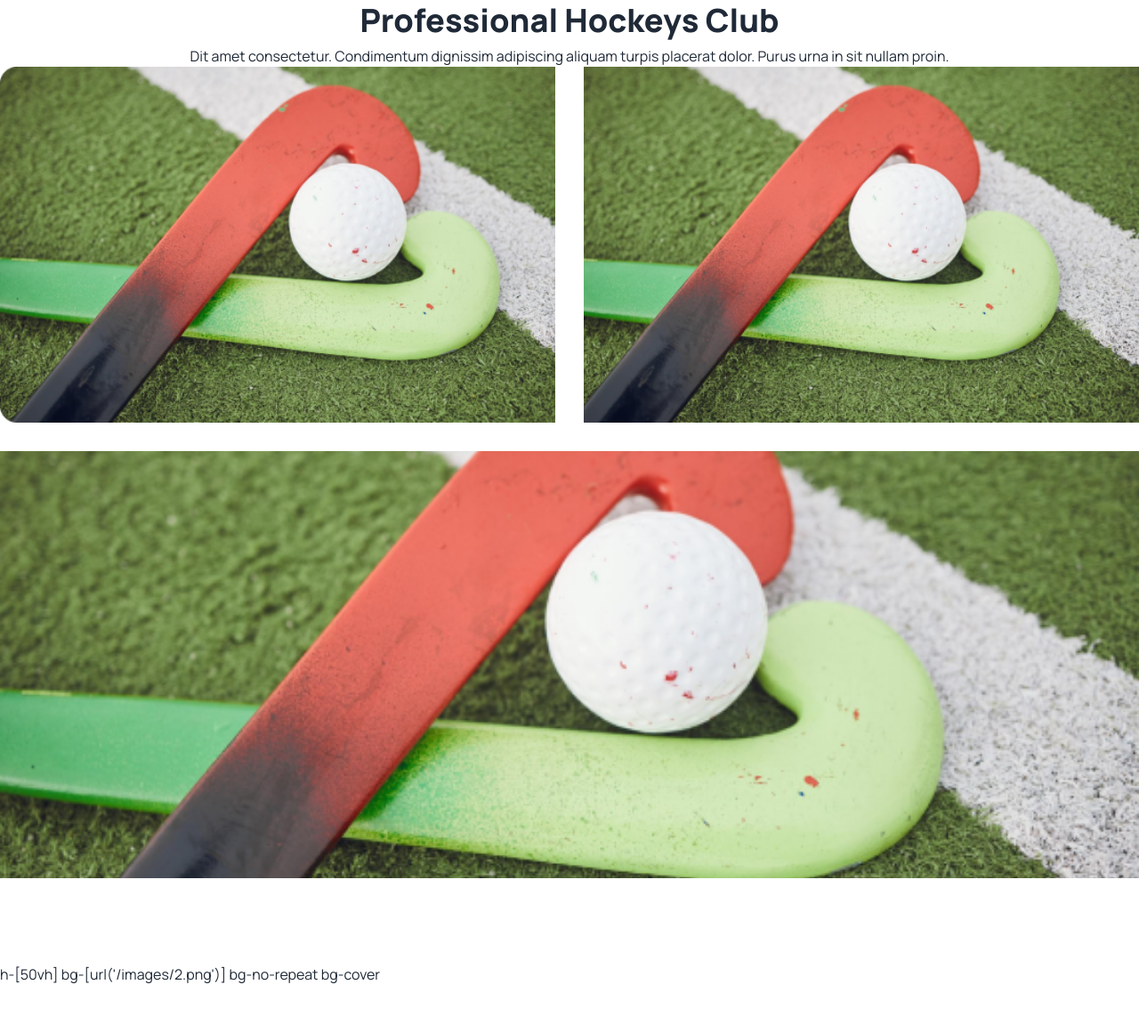
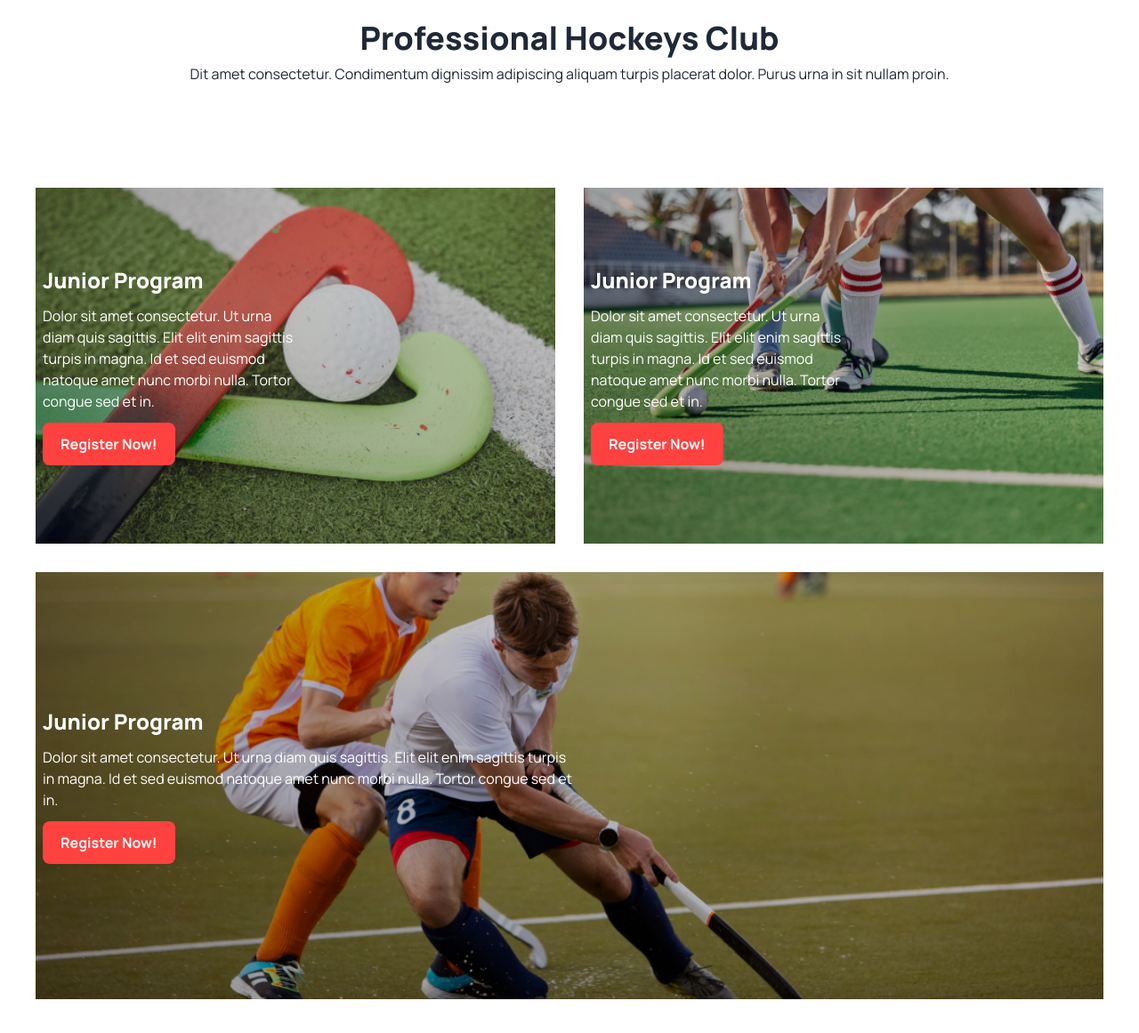
Before and after one commit to IftekharHamim/Hockeys-project, a plain HTML site: page index.html in a window 1280 px wide. Shown: the part 1307-2468 px from the top of the page at 89% size. Before the commit the page ends 2414 px from the top, so only its background shows below. Drawn offline with nearby package versions, Linux system fonts and the light colour scheme.

Commit message:
program section complete

```diff
--- a/index.html
+++ b/index.html
@@ -141,14 +141,14 @@
                  <!-- percent-3 -->
                  <div class="text-center">
                   <div class="radial-progress" style="--value:90;" role="progressbar">90%</div>
-                  <h3 class="text-xl font-bold">Experienced Coach</h3>
+                  <h3 class="text-xl font-bold">Senior Player</h3>
                   <p>Amet consectetur. Condimentum dignissim adipiscing .</p>
                 </div>
                 <!-- percent-3 -->
                  <!-- percent-4 -->
                  <div  class="text-center">
                   <div class="radial-progress" style="--value:80;" role="progressbar">80%</div>
-                  <h3 class="text-xl font-bold">Experienced Coach</h3>
+                  <h3 class="text-xl font-bold">Training Ground</h3>
                   <p>Amet consectetur. Condimentum dignissim adipiscing .</p>
                 </div>
                 <!-- percent-4 -->
@@ -156,29 +156,48 @@
             <!-- Hockeys percent end -->
         </section>
         <!-- Hockeys Club end -->
-        <section class="my-24 container mx-auto">
+        <section class="my-24 container mx-auto p-5">
           <!-- program section start -->
          <div class="text-center">
           <h1 class="text-4xl font-extrabold mb-2">Professional Hockeys Club</h1>
           <p>Dit amet consectetur. Condimentum dignissim adipiscing aliquam turpis placerat dolor. Purus urna in sit nullam proin.</p>
-         </div>
-         <!-- program grid section -->
-         <div class="grid gap-8 grid-cols-1 lg:grid-cols-2">
-          <!-- gird-1 -->
-          <div class="h-[50vh] bg-[url('/images/2.png')] bg-no-repeat bg-cover row-span-2">
-
+        <div>
+        <!-- grid-section start -->
+        <div class="container mx-auto my-24 p-5">
+          <div class="grid gap-8 grid-cols-1 lg:grid-cols-2">
+            <div class="col-start-1 col-end-2 lg:col-start-1 col-end-2 h-[50vh] bg-[linear-gradient(45deg,rgba(0,0,0,0.4),rgba(0,0,0,0.1)),url('/images/2.png')] bg-center bg-cover bg-no-repeat flex">
+              <div class=" flex items-center justify-center">
+                <div class="text-left ml-2 space-y-3">
+                  <h3 class="text-2xl font-extrabold text-white">Junior Program</h3>
+                  <p class="text-white lg:w-6/12">Dolor sit amet consectetur. Ut urna diam quis sagittis. Elit elit
+                    enim sagittis turpis in magna. Id et sed euismod natoque amet nunc morbi nulla. Tortor congue sed et in.</p>
+                    <button class="bg-[#FF4240] py-3 px-5 rounded-lg text-white font-bold">Register Now!</button>
+                </div>
+              </div>
+            </div>
+            <div class="col-start-1 col-end-3 lg:col-start-2 col-end-3 h-[50vh] bg-[linear-gradient(45deg,rgba(0,0,0,0.4),rgba(0,0,0,0.1)),url('/images/3.png')] bg-center bg-cover bg-no-repeat flex">
+              <div class=" flex items-center justify-center">
+                <div class="text-left ml-2 space-y-3">
+                  <h3 class="text-2xl font-extrabold text-white">Junior Program</h3>
+                  <p class="text-white lg:w-6/12">Dolor sit amet consectetur. Ut urna diam quis sagittis. Elit elit
+                    enim sagittis turpis in magna. Id et sed euismod natoque amet nunc morbi nulla. Tortor congue sed et in.</p>
+                    <button class="bg-[#FF4240] py-3 px-5 rounded-lg text-white font-bold">Register Now!</button>
+                </div>
+              </div>
+            </div>
+            <div class="col-start-1 col-end-3 lg:col-start-1 col-end-3 h-[60vh] bg-[linear-gradient(45deg,rgba(0,0,0,0.4),rgba(0,0,0,0.1)),url('/images/4.png')] bg-center bg-cover bg-no-repeat flex">
+              <div class=" flex items-center justify-center">
+                <div class="text-left ml-2 space-y-3">
+                  <h3 class="text-2xl font-extrabold text-white">Junior Program</h3>
+                  <p class="text-white lg:w-6/12">Dolor sit amet consectetur. Ut urna diam quis sagittis. Elit elit
+                    enim sagittis turpis in magna. Id et sed euismod natoque amet nunc morbi nulla. Tortor congue sed et in.</p>
+                    <button class="bg-[#FF4240] py-3 px-5 rounded-lg text-white font-bold">Register Now!</button>
+                </div>
+              </div>
+            </div>
           </div>
-          <div class="h-[50vh] bg-[url('/images/2.png')] bg-no-repeat bg-cover bg-center row-span-2">
-
-          </div>
-          <div class="h-[60vh] bg-[url('/images/2.png')] bg-no-repeat bg-cover bg-center col-span-1 lg:col-start-1 col-end-3">
-
-          </div>
-
-          <!-- gird-1 -->
-         </div>
-         <!-- program grid section -->
-          <!-- program section end -->
+        </div>
+        <!-- grid-section start -->
         </section>
     </main>
     <footer>
@@ -186,4 +205,3 @@
     </footer>
 </body>
 </html>
-h-[50vh] bg-[url('/images/2.png')] bg-no-repeat bg-cover
```
